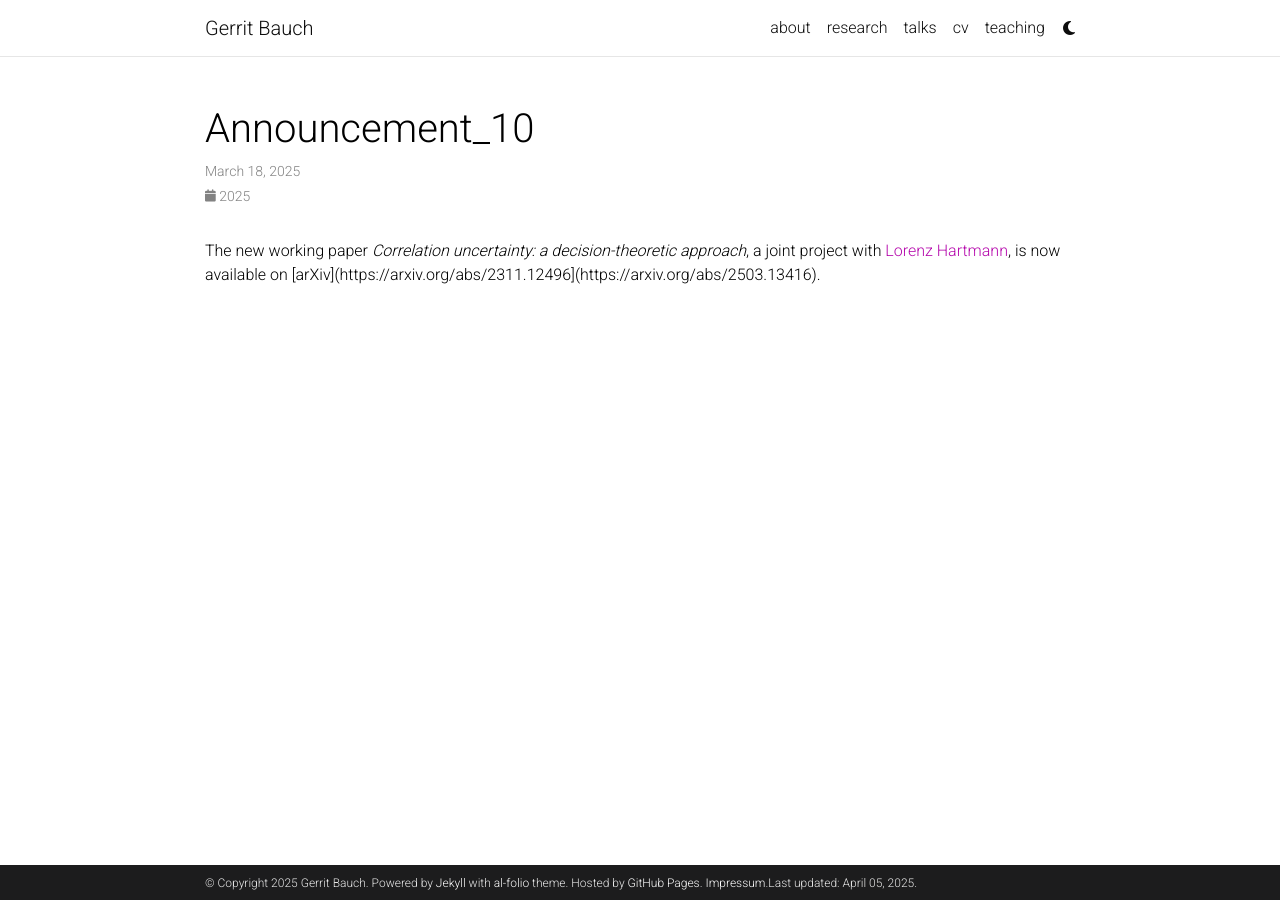
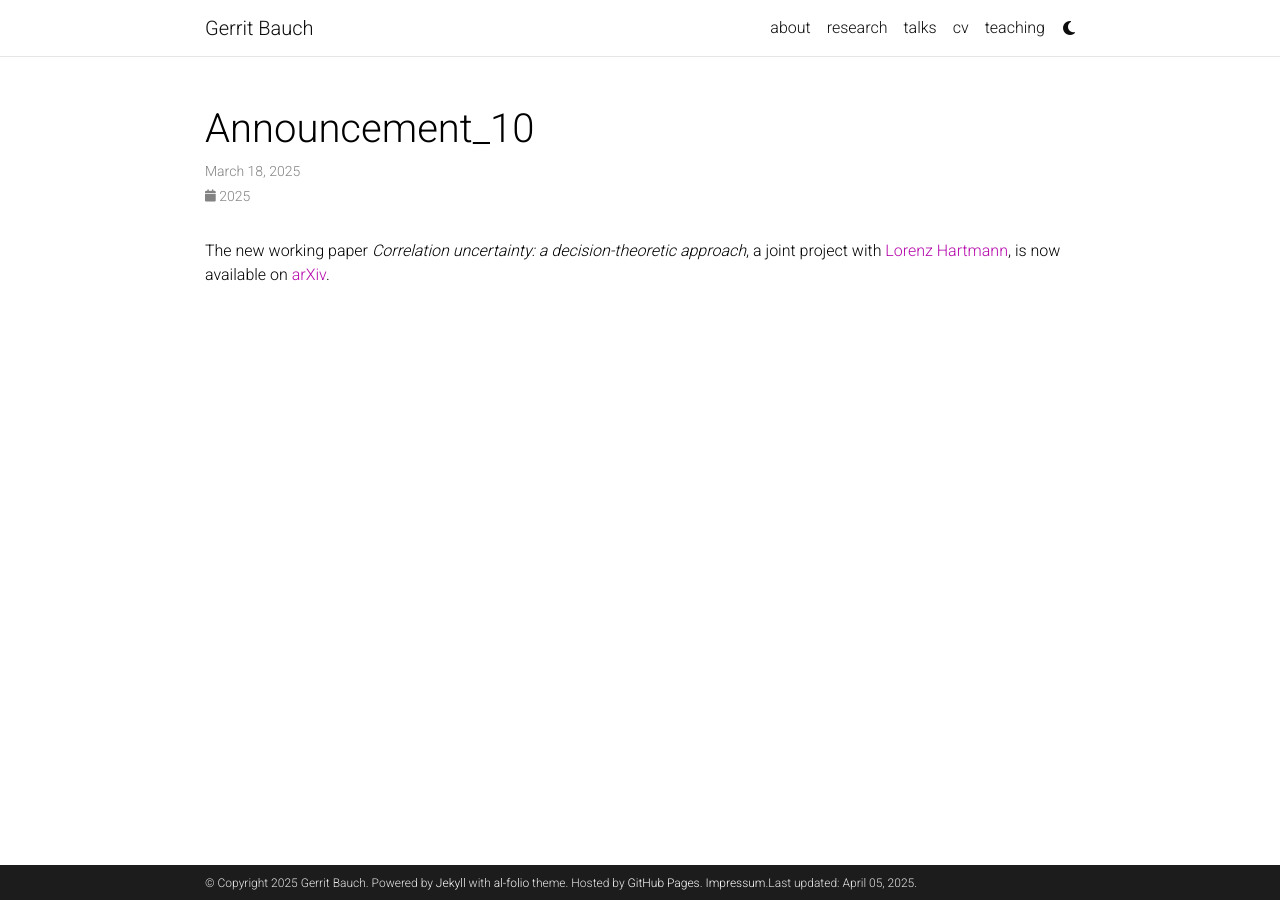
Before and after one commit to gbauch/gbauch.github.io, a Jekyll site: the page built from _news/announcement_10.md, in a window 1280 px wide. Built offline with Jekyll 4.4.1, drawn with Linux system fonts in a browser that asks for light colours; full-size pictures stand in for the smaller copies a plugin makes; comment, search, counter and statistics services are not loaded; a style sheet for code colours, icons or effects is not loaded; some of the changed lines change nothing that is shown.

Commit message:
Update announcement_10.md

```diff
--- a/_news/announcement_10.md
+++ b/_news/announcement_10.md
@@ -4,4 +4,4 @@ date: 2025-03-18 08:00
 inline: true
 related_posts: false
 ---
-The new working paper *Correlation uncertainty: a decision-theoretic approach*, a joint project with [Lorenz Hartmann](https://sites.google.com/view/lorenzhartmann), is now available on [arXiv](https://arxiv.org/abs/2311.12496](https://arxiv.org/abs/2503.13416).
+The new working paper *Correlation uncertainty: a decision-theoretic approach*, a joint project with [Lorenz Hartmann](https://sites.google.com/view/lorenzhartmann), is now available on [arXiv](https://arxiv.org/abs/2311.12496).
```
